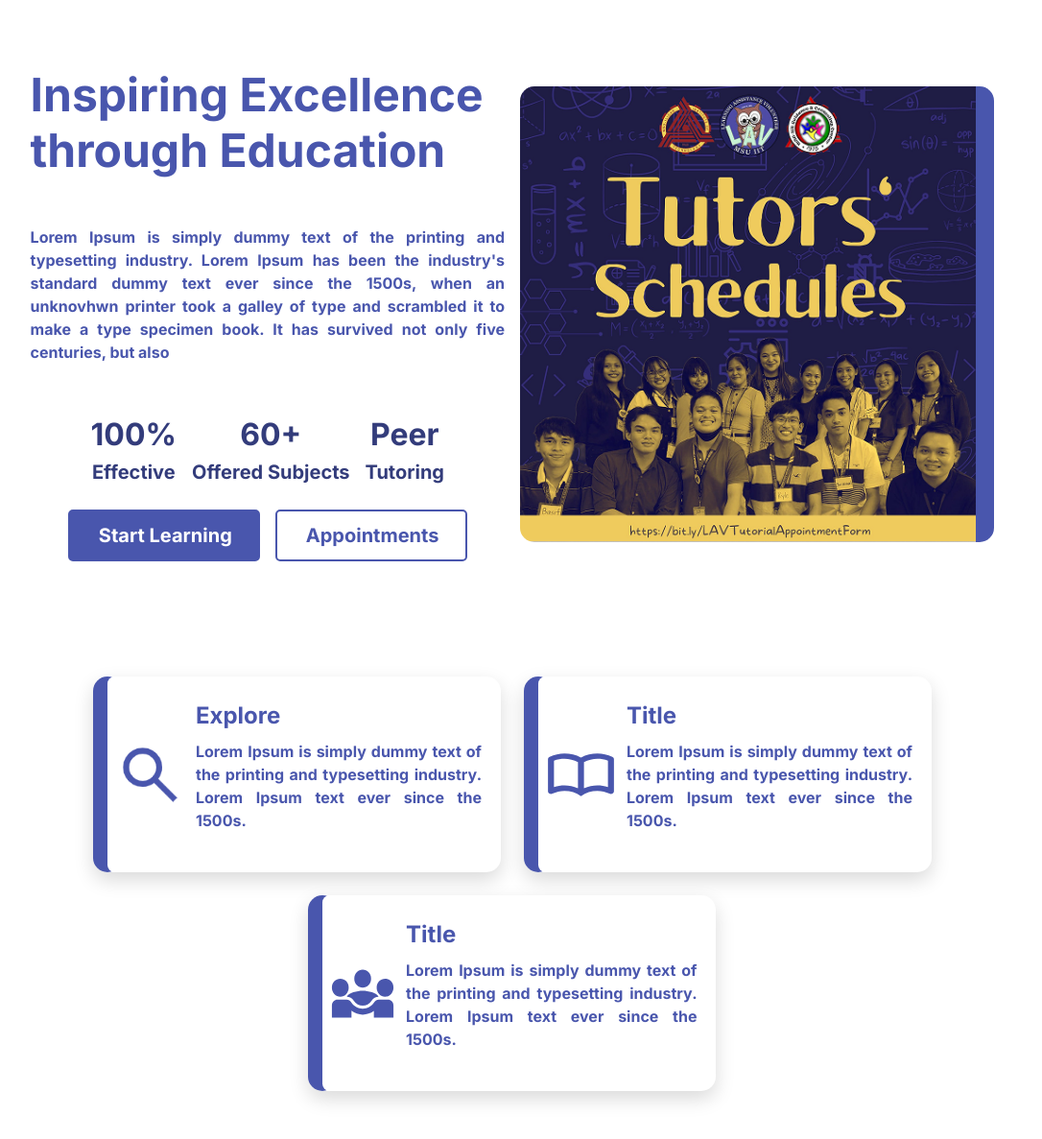
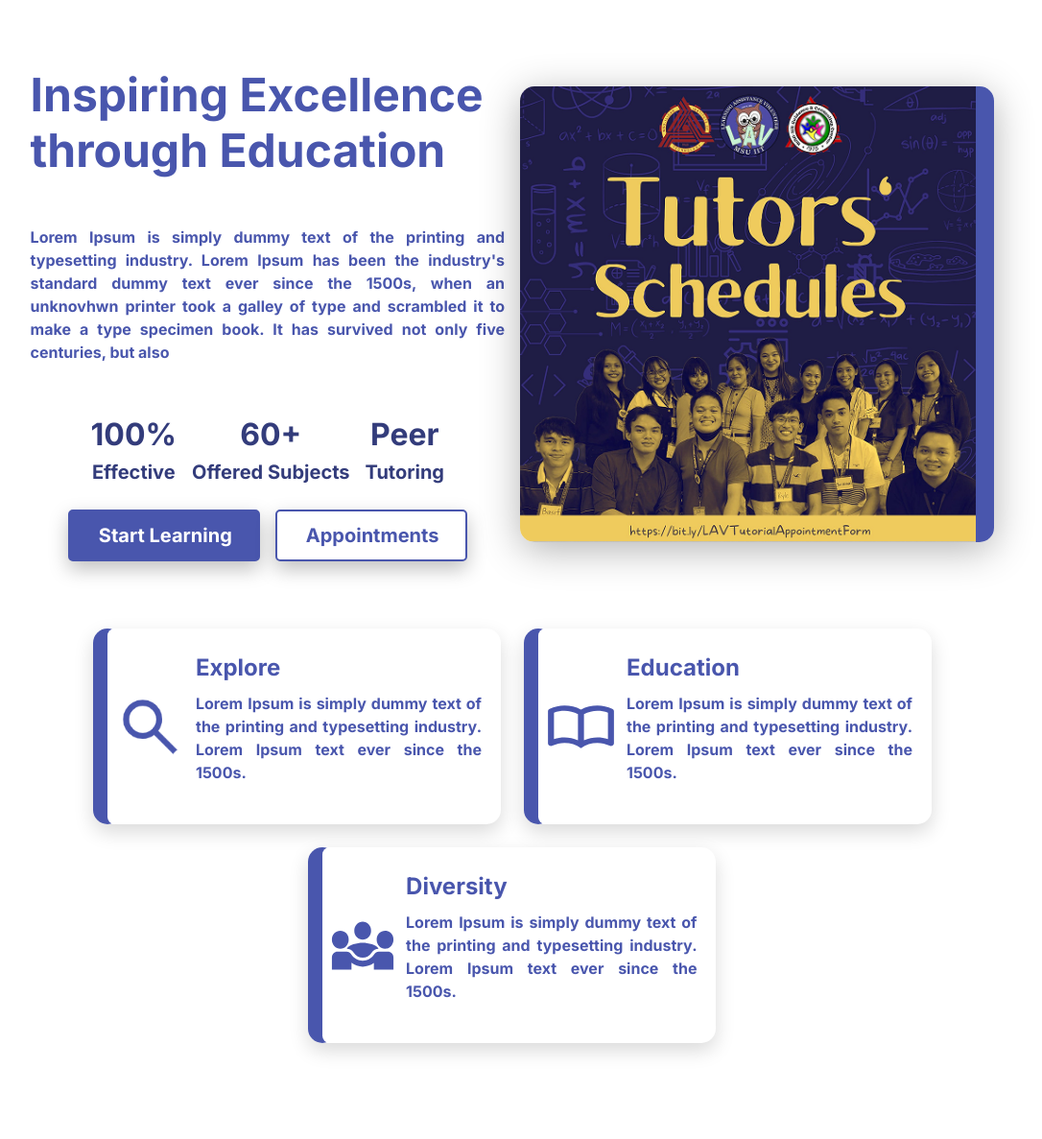
Before and after one commit to Operator-Syn/peer-tutoring-platform, a React (Vite) app in the folder views/: page / in a window 1280 px wide. Shown: the whole page at 96% size, without its empty margins (106-1192 px from the left). After the commit the page ends 1157 px from the top, so only its background shows below. Built offline with nearby package versions, Linux system fonts and the light colour scheme.

Commit message:
added box shadows to img and buttons

```diff
--- a/views/src/components/Button.jsx
+++ b/views/src/components/Button.jsx
@@ -13,7 +13,8 @@ const buttonStyle = {
   cursor: 'pointer',
   height: '54px',
   width: '200px',
-  whiteSpace: 'nowrap'
+  whiteSpace: 'nowrap',
+  boxShadow: '0 8px 20px rgba(0,0,0,0.25)'
 };
 
     return (
--- a/views/src/pages/HomePage.css
+++ b/views/src/pages/HomePage.css
@@ -100,6 +100,9 @@
 
         TUTOR SCHED SECTION
 */
+.tutor-sched {
+    box-shadow: 0 8px 40px rgba(0, 0, 0, 0.301);
+}
 
 .custom-border {
     height: auto;
--- a/views/src/pages/HomePage.jsx
+++ b/views/src/pages/HomePage.jsx
@@ -32,18 +32,18 @@ export default function HomePage() {
                         </div>
                     </div>
 
-                    <div className="tutor-sched right-column col d-flex flex-column justify-content-center align-items-center" style={{paddingLeft: '0px', paddingRight: '0px'}}>
-                        <div className='tutor-sched d-flex flex-row'>
+                    <div className="right-column col d-flex flex-column justify-content-center align-items-center" style={{paddingLeft: '0px', paddingRight: '0px'}}>
+                        <div className='tutor-sched d-flex flex-row' style={{borderRadius: '15px'}} >
                             <img className='img-fluid' src={tutorSchedulesImg} alt="Homepage Illustration" style={{borderRadius: '15px 0px 0px 15px'}} />
                             <div className='custom-border' />
                         </div>
                     </div>
                 </div>
 
-                <div className='home-bottom row gap-4 justify-content-center align-items-center mx-auto' style={{width: '80%', maxWidth: '1500px', paddingTop: '50px', paddingBottom: '50px'}}>
+                <div className='home-bottom row gap-4 justify-content-center align-items-center mx-auto' style={{width: '80%', maxWidth: '1500px', paddingBottom: '70px'}}>
                     <Card icon={searchSvg} title='Explore' description='Lorem Ipsum is simply dummy text of the printing and typesetting industry. Lorem Ipsum text ever since the 1500s.' />
-                    <Card icon={bookSvg} description='Lorem Ipsum is simply dummy text of the printing and typesetting industry. Lorem Ipsum text ever since the 1500s.' />
-                    <Card icon={peopleSvg} description='Lorem Ipsum is simply dummy text of the printing and typesetting industry. Lorem Ipsum text ever since the 1500s.' />
+                    <Card icon={bookSvg} title='Education' description='Lorem Ipsum is simply dummy text of the printing and typesetting industry. Lorem Ipsum text ever since the 1500s.' />
+                    <Card icon={peopleSvg} title='Diversity' description='Lorem Ipsum is simply dummy text of the printing and typesetting industry. Lorem Ipsum text ever since the 1500s.' />
                 </div>
             </div>
 
```
